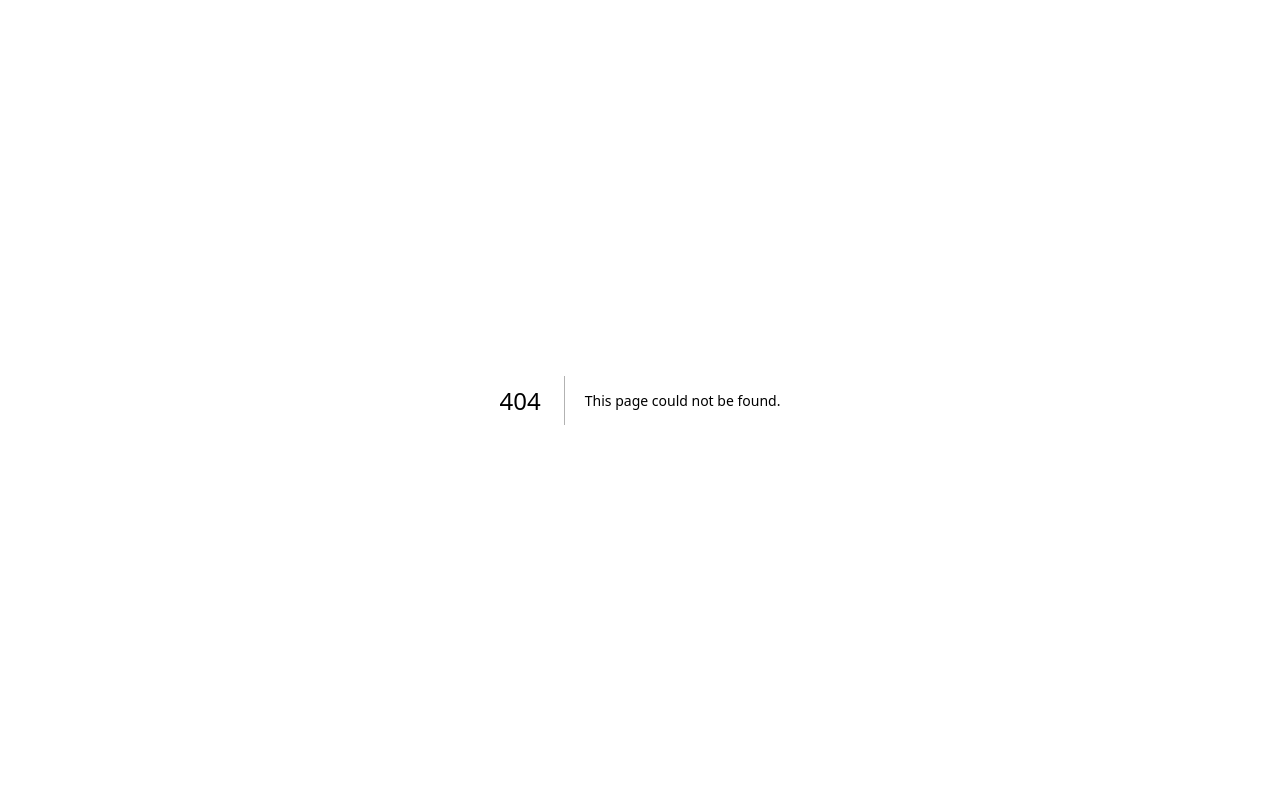
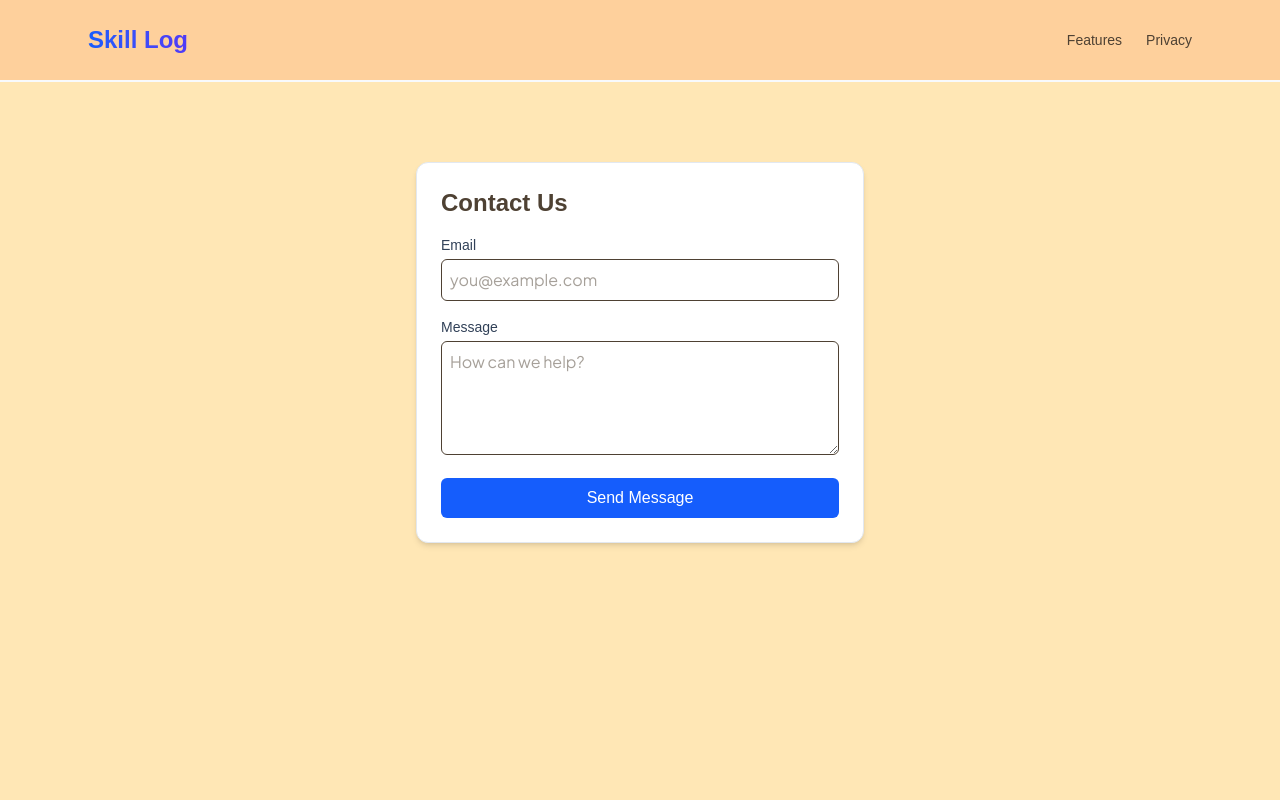
Before and after one commit to lombluc/skill-log-site, a Next.js app: page /contact in a window 1280 px wide. Before the commit this address had no page. Shown: the top 800 px of the page. Built offline with nearby package versions, Linux system fonts and the light colour scheme; no server answers; a web font is replaced by a local one.

Commit message:
contact us policy

```diff
--- /dev/null
+++ b/components/BasePage.tsx
@@ -0,0 +1,15 @@
+import React from "react";
+import Footer from "./Footer";
+import NavBar from "./NavBar";
+
+export default function BasePage({ children }: { children: React.ReactNode }) {
+  return (
+    <div className="min-h-screen bg-cloud font-sans text-text-color">
+      <NavBar />
+
+      {children}
+
+      <Footer />
+    </div>
+  );
+}
--- a/components/Footer.tsx
+++ b/components/Footer.tsx
@@ -9,6 +9,9 @@ export default function Footer() {
           <a href="/privacy" className="hover:underline">
             Privacy Policy
           </a>
+          <a href="/contact" className="hover:underline">
+            Contact Us
+          </a>
           <a href="/terms" className="hover:underline">
             Terms of Service
           </a>
--- a/components/NavBar.tsx
+++ b/components/NavBar.tsx
@@ -3,10 +3,15 @@ export default function NavBar() {
     <div className="sticky top-0 z-50 bg-cloud-highlight">
       <nav className="flex items-center justify-between p-6 max-w-6xl mx-auto">
         <div className="text-2xl font-bold bg-linear-to-r from-blue-600 to-indigo-600 bg-clip-text text-transparent">
-          Skill Log
+          <a
+            href="/"
+            className="hover:text-blue-800 transition-colors duration-400"
+          >
+            Skill Log
+          </a>
         </div>
         <div className="space-x-6 text-sm font-medium">
-          <a href="#features" className="hover:text-blue-600 transition">
+          <a href="/#features" className="hover:text-blue-600 transition">
             Features
           </a>
           <a href="/privacy" className="hover:text-blue-600 transition">
--- a/package.json
+++ b/package.json
@@ -12,7 +12,8 @@
     "framer-motion": "^12.34.3",
     "next": "16.1.6",
     "react": "19.2.3",
-    "react-dom": "19.2.3"
+    "react-dom": "19.2.3",
+    "resend": "^6.9.2"
   },
   "devDependencies": {
     "@tailwindcss/postcss": "^4",
--- /dev/null
+++ b/src/app/actions.ts
@@ -0,0 +1,23 @@
+"use server";
+import { Resend } from "resend";
+
+const resend = new Resend(process.env.RESEND_API_KEY!);
+const fromEmail = process.env.CONTACT_FROM_EMAIL!;
+const toEmail = process.env.CONTACT_TO_EMAIL!;
+
+export async function sendEmail(formData: FormData) {
+  const email = formData.get("email") as string;
+  const message = formData.get("message") as string;
+
+  try {
+    await resend.emails.send({
+      from: `Contact Form <${fromEmail}>`, // Resend provides this for testing
+      to: toEmail, // Your actual email address
+      subject: "New Contact Form Submission",
+      text: `From: ${email}\n\nMessage: ${message}`,
+    });
+    return { success: true };
+  } catch (error) {
+    return { success: false };
+  }
+}
--- /dev/null
+++ b/src/app/contact/page.tsx
@@ -0,0 +1,52 @@
+"use client";
+import BasePage from "../../../components/BasePage";
+import { sendEmail } from "../actions";
+
+export default function ContactPage() {
+  return (
+    <BasePage>
+      <div className="min-h-screen">
+        <div className="max-w-md mx-auto mt-20 p-6 bg-white rounded-xl shadow-md border border-slate-200">
+          <h1 className="text-2xl font-bold mb-4">Contact Us</h1>
+
+          <form
+            action={async (formData) => {
+              const res = await sendEmail(formData);
+              if (res.success) alert("Message sent!");
+            }}
+            className="flex flex-col gap-4"
+          >
+            <div>
+              <label className="block text-sm text-slate-700">Email</label>
+              <input
+                name="email"
+                type="email"
+                required
+                className="w-full font-description mt-1 p-2 border rounded-md focus:ring-2 focus:ring-blue-500 outline-none"
+                placeholder="you@example.com"
+              />
+            </div>
+
+            <div>
+              <label className="block text-sm text-slate-700">Message</label>
+              <textarea
+                name="message"
+                required
+                rows={4}
+                className="w-full font-description mt-1 p-2 border rounded-md focus:ring-2 focus:ring-blue-500 outline-none"
+                placeholder="How can we help?"
+              />
+            </div>
+
+            <button
+              type="submit"
+              className="bg-blue-600 text-white py-2 px-4 rounded-md hover:bg-blue-700 hover:tracking-wider active:tracking-tighter transition-all duration-300 cursor-pointer"
+            >
+              Send Message
+            </button>
+          </form>
+        </div>
+      </div>
+    </BasePage>
+  );
+}
--- a/src/app/page.tsx
+++ b/src/app/page.tsx
@@ -5,6 +5,7 @@ import Footer from "../../components/Footer";
 import NavBar from "../../components/NavBar";
 import FeatureSection from "../../components/FeatureSection";
 import { motion } from "framer-motion";
+import BasePage from "../../components/BasePage";
 
 // productivity, habit tracker, skill tracker, XP app, todo, task
 
@@ -37,9 +38,7 @@ const features = [
 
 export default function Home() {
   return (
-    <div className="min-h-screen bg-cloud font-sans text-text-color">
-      <NavBar />
-
+    <BasePage>
       {/* Hero Section */}
       <section className="min-h-screen max-w-6xl mx-auto px-6 pt-16 pb-24 text-center md:text-left md:flex items-center">
         <div className="md:w-1/2 space-y-6">
@@ -65,7 +64,7 @@ export default function Home() {
         <motion.div
           initial={{ x: 200, opacity: 0 }}
           animate={{ x: 0, opacity: 1 }}
-          transition={{ duration: 1, ease: "easeOut" }}
+          transition={{ duration: 0.75, ease: "easeOut" }}
           className="md:w-1/2 mt-16 md:mt-0 flex justify-center"
         >
           <div className="relative w-72 h-145 bg-slate-900 rounded-[3rem] p-3 shadow-2xl border-4 border-slate-900 transition-transform duration-500 ease-[--ease-spring] hover:scale-105 active:scale-95">
@@ -94,8 +93,6 @@ export default function Home() {
           FeatureSection({ index, maxIndex: features.length, feature }),
         )}
       </section>
-
-      <Footer />
-    </div>
+    </BasePage>
   );
 }
```
Also changed, not shown: 1 other file (tests, documents, lock files or other folders).
